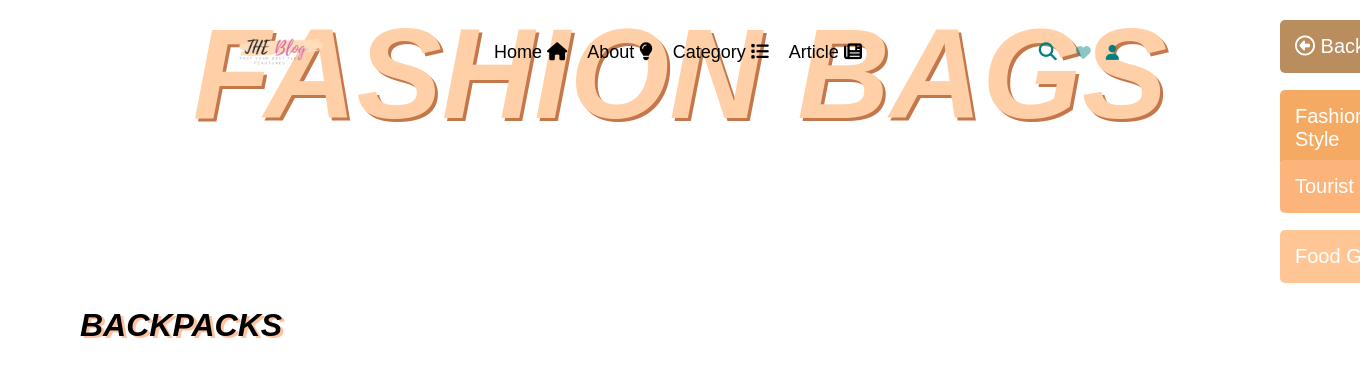
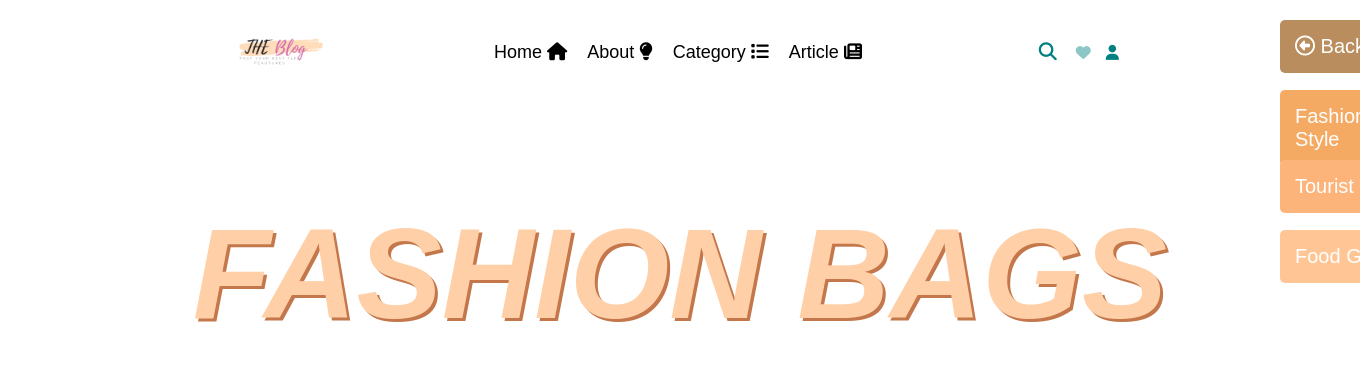
Before and after one commit to ENAMOC/namoc-mamac-gabila, a PHP site: page /Bagspage.html in a window 1360 px wide; the page is wider, and only the part inside the window is pictured. Shown: the top 385 px of that part. Run offline with PHP 8.4, Linux system fonts and the light colour scheme; some libraries are stand-ins or nearby versions; some web fonts are replaced.

Commit message:
Update Bagspage.css

```diff
--- a/CSS/Bagspage.css
+++ b/CSS/Bagspage.css
@@ -402,7 +402,7 @@ font-size:15px;
     font-size: 4rem;
     font-style: italic;
     font-weight: bold;
-    margin-top: 0;
+    padding-top: 200px;
 }
 
     /*-------------- BAGS PAGE TITLE ENDS HERE --------------*/
```
